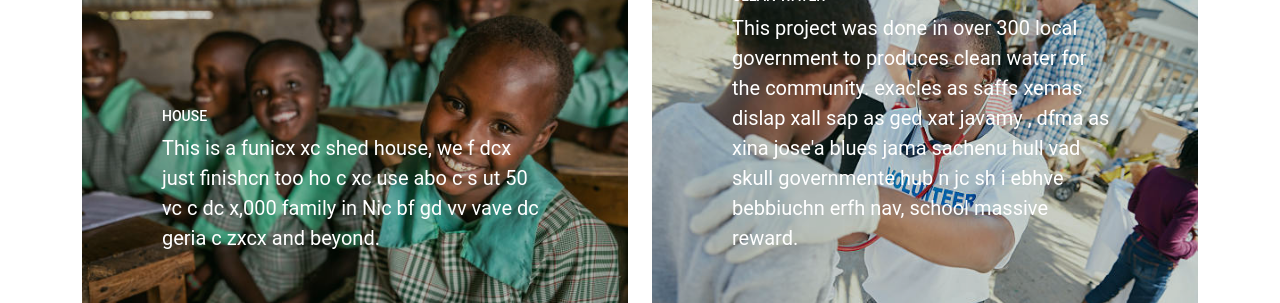
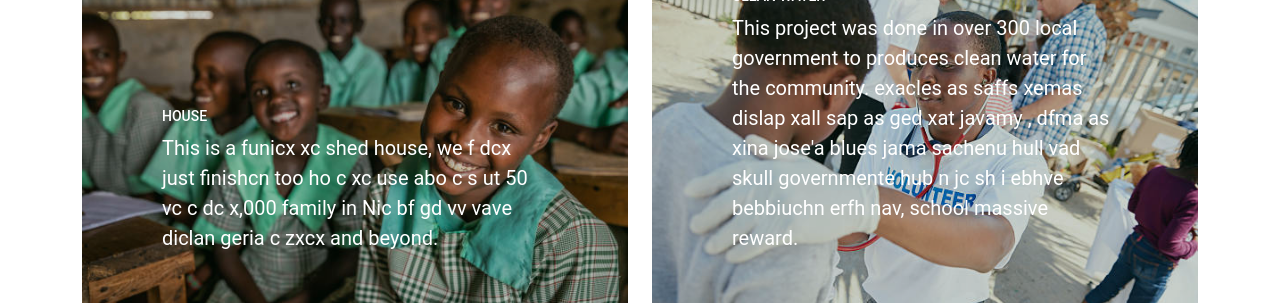
Before and after one commit to zeredogo/krypto-zone-charity, a React (Create React App) app: page / in a window 1280 px wide. Shown: the part 4360-4663 px from the top of the page. Built offline with nearby package versions, Linux system fonts and the light colour scheme.

Commit message:
updating commit

```diff
--- a/src/component/FinishedProject.jsx
+++ b/src/component/FinishedProject.jsx
@@ -56,7 +56,7 @@ const FinishedProject = () => {
                     <p className="mb-0">
                       This is a funicx xc  shed house, we f dcx just
                       finishcn  too ho c xc use abo c s ut 50 vc c  dc x,000 family
-                      in Nic bf gd vv  vave dc geria c zxcx and beyond.
+                      in Nic bf gd vv  vave diclan geria c zxcx and beyond.
                     </p>
                   </span>
                 </span>
```
